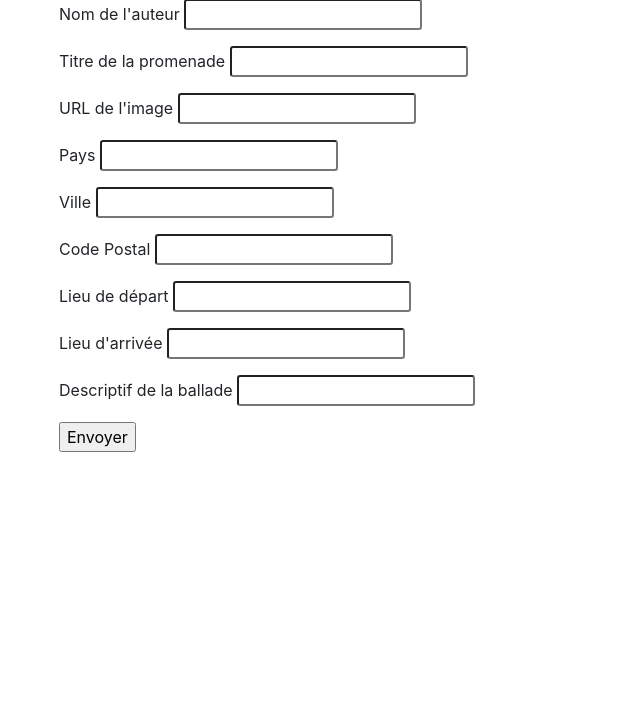
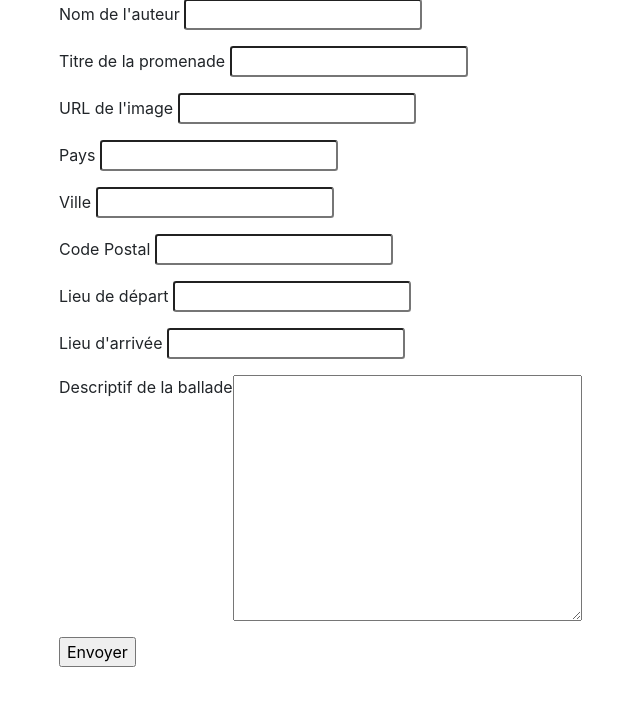
Before and after one commit to ramosarah/projet6, a PHP site: page /ajouterPromenade.php in a window 1280 px wide. Shown: the part 57-763 px from the top of the page, without its empty margins (11-651 px from the left). Run offline with PHP 8.4, Linux system fonts and the light colour scheme.

Commit message:
formuéaire ajout promenade

```diff
--- a/www/ajouterPromenade.php
+++ b/www/ajouterPromenade.php
@@ -86,9 +86,9 @@ $database = new Database();
                         <input class="form-group form-control-sm" type="text" name="arrivee" id="arrivee" require>
                     </div>
 
-                    <div>
+                    <div class="d-flex align-content-sm-start">
                         <label for="descr">Descriptif de la ballade</label>
-                        <input class="form-group form-control-sm" type="texte" name="descr" id="descr">
+                        <textarea class="form-group "  name="descr" id="descr" rows="10" cols="32"></textarea>
                     </div>
 
 
--- a/www/database.php
+++ b/www/database.php
@@ -45,7 +45,6 @@ class Database {
         "paramDescr"=>$descr));
 
 
-        var_dump($pdoStatement->errorInfo());
 
 
         $id = $this->connexion->lastInsertId();
--- a/www/style.css
+++ b/www/style.css
@@ -24,7 +24,6 @@
 /* CSS de Sarah*/
 
 
-
 .titre-form {
     margin-left: 3%;
 }
```
Also changed, not shown: 1 other file.
